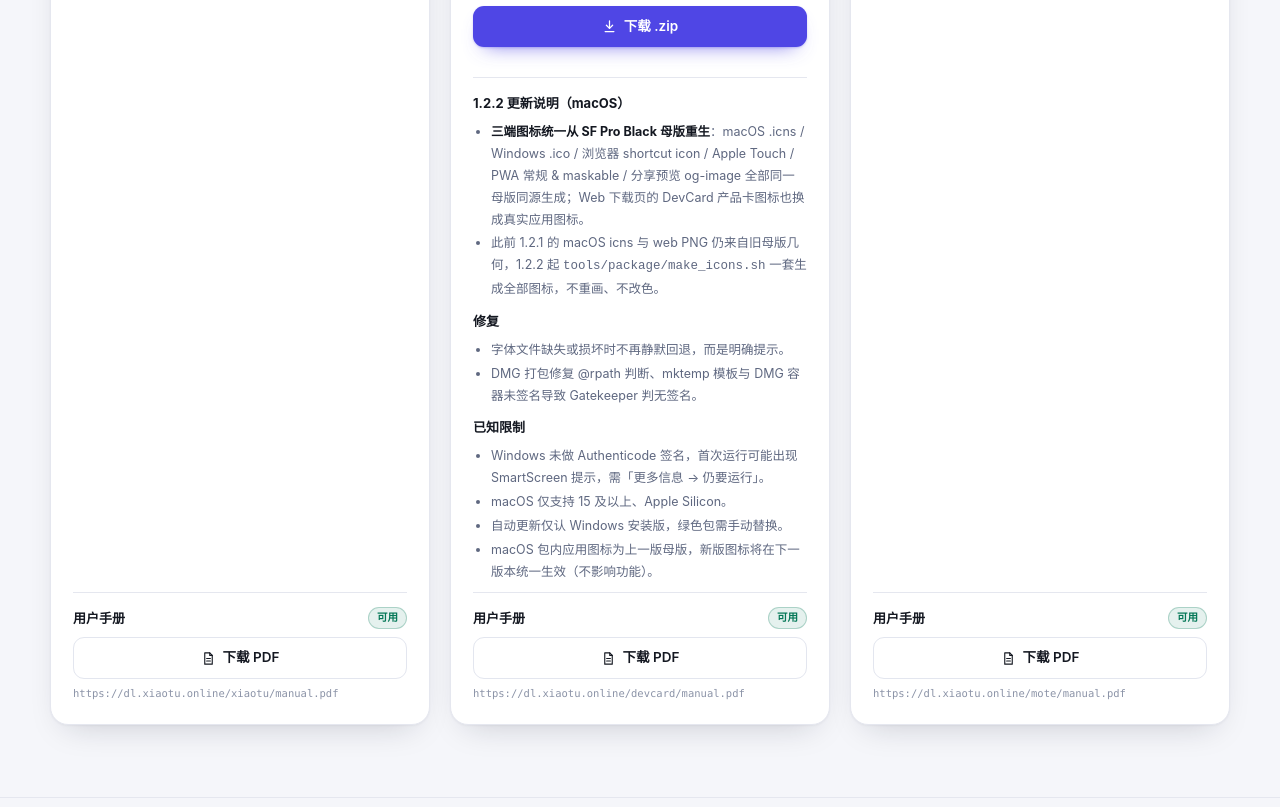
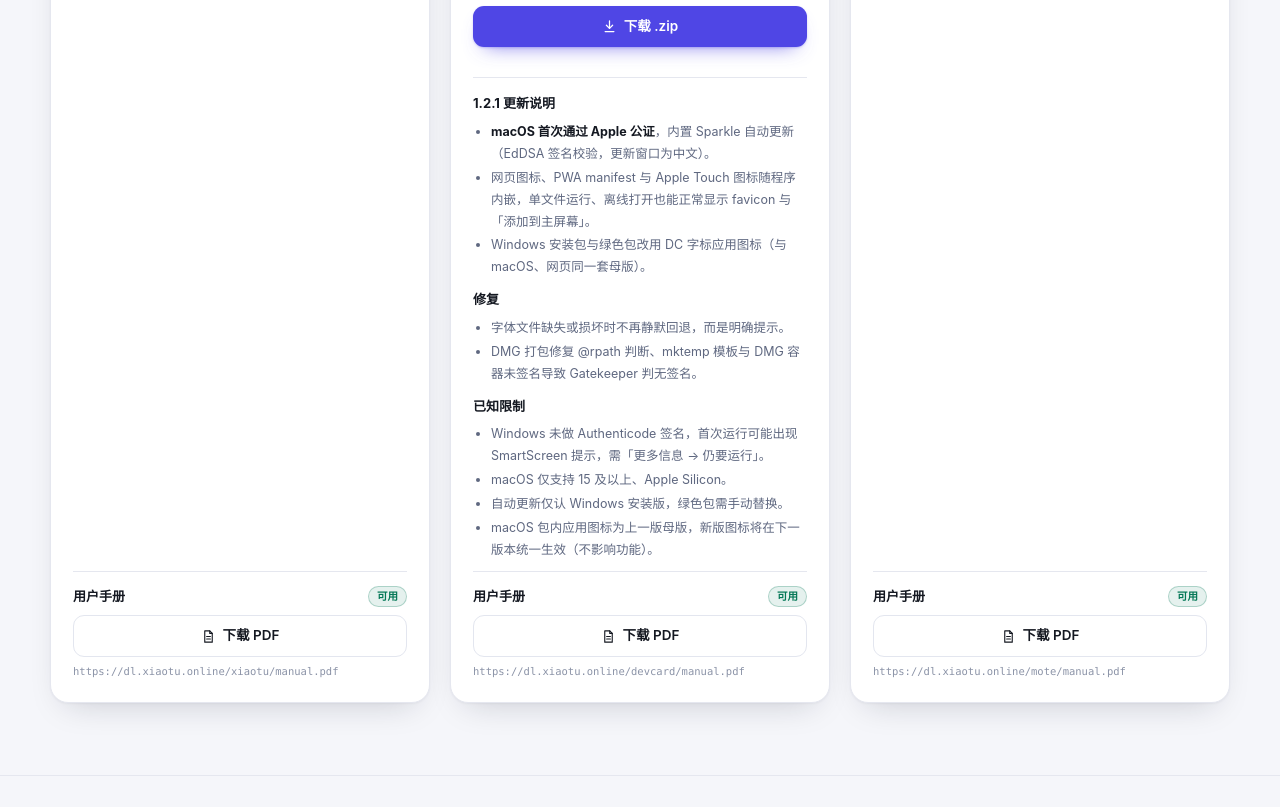
Before and after one commit to LinYuwei82/dev_card_cpp, a plain HTML site: page website/index.html in a window 1280 px wide. Shown: the part 954-1761 px from the top of the page. Drawn offline with Linux system fonts and the light colour scheme.

Commit message:
website: release notes 还原为 1.2.1 原文（不随 1.2.2 更新）

```diff
--- a/website/index.html
+++ b/website/index.html
@@ -760,11 +760,12 @@
 
       </div>
 
-      <section class="releasenote" aria-label="1.2.2 更新说明">
-        <h3>1.2.2 更新说明（macOS）</h3>
+      <section class="releasenote" aria-label="1.2.1 更新说明">
+        <h3>1.2.1 更新说明</h3>
         <ul>
-          <li><b>三端图标统一从 SF Pro Black 母版重生</b>：macOS .icns / Windows .ico / 浏览器 shortcut icon / Apple Touch / PWA 常规 & maskable / 分享预览 og-image 全部同一母版同源生成；Web 下载页的 DevCard 产品卡图标也换成真实应用图标。</li>
-          <li>此前 1.2.1 的 macOS icns 与 web PNG 仍来自旧母版几何，1.2.2 起 <code>tools/package/make_icons.sh</code> 一套生成全部图标，不重画、不改色。</li>
+          <li><b>macOS 首次通过 Apple 公证</b>，内置 Sparkle 自动更新（EdDSA 签名校验，更新窗口为中文）。</li>
+          <li>网页图标、PWA manifest 与 Apple Touch 图标随程序内嵌，单文件运行、离线打开也能正常显示 favicon 与「添加到主屏幕」。</li>
+          <li>Windows 安装包与绿色包改用 DC 字标应用图标（与 macOS、网页同一套母版）。</li>
         </ul>
         <h3>修复</h3>
         <ul>
```
